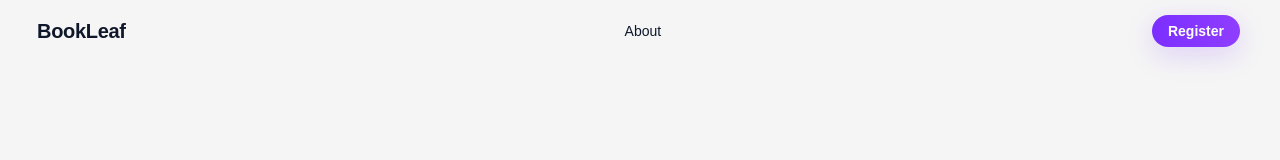
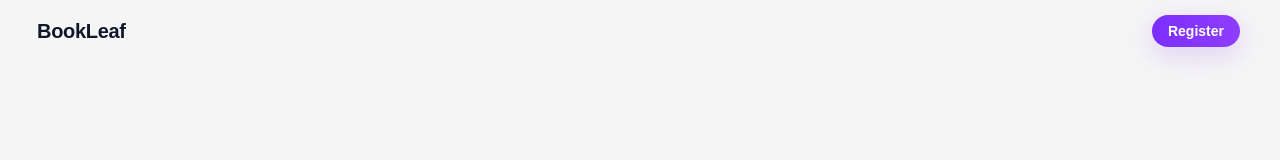
Before and after one commit to Ay-u-sh/bookleaf, a React (Vite) app in the folder frontend/: page / in a window 1280 px wide. Shown: the top 160 px of the page. Built offline with nearby package versions, Linux system fonts and the light colour scheme.

Commit message:
pricing-navigation removed

```diff
--- a/frontend/src/pages/components/Navbar.jsx
+++ b/frontend/src/pages/components/Navbar.jsx
@@ -21,9 +21,9 @@ export default function Navbar() {
           {/* <NavLink to="/pricing" className="nav-link">
             Pricing
           </NavLink> */}
-          <NavLink to="/about" className="nav-link">
+          {/* <NavLink to="/about" className="nav-link">
             About
-          </NavLink>
+          </NavLink> */}
         </nav>
 
         {/* Right: Register + toggle */}
@@ -52,9 +52,9 @@ export default function Navbar() {
           >
             Pricing
           </NavLink> */}
-          <NavLink to="/about" className="nav-link">
+          {/* <NavLink to="/about" className="nav-link">
             About
-          </NavLink>
+          </NavLink> */}
         </nav>
       )}
     </header>
```
